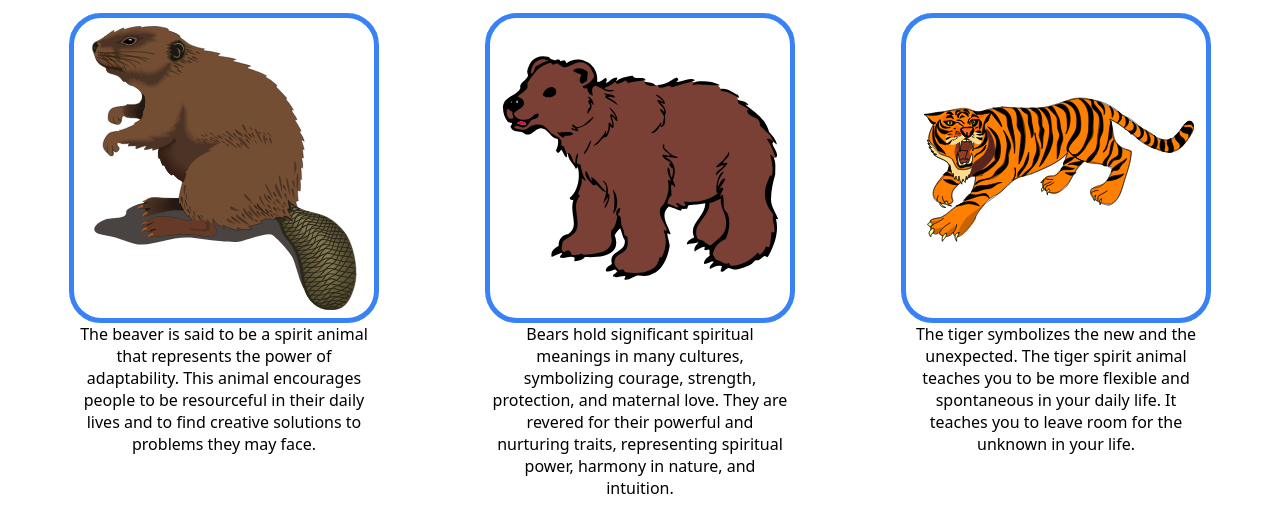
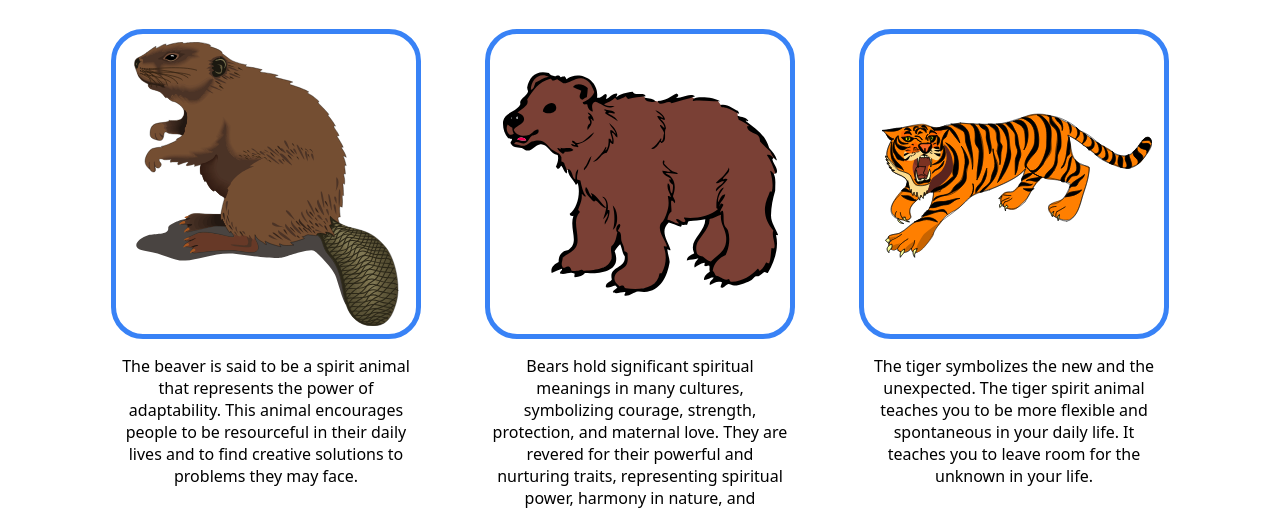
Before and after one commit to sbelliott19/odin-landing-page, a plain HTML site: page index.html in a window 1280 px wide. Shown: the part 766-1278 px from the top of the page. Drawn offline with Linux system fonts and the light colour scheme.

Commit message:
Change how info icons react to resize

```diff
--- a/style.css
+++ b/style.css
@@ -65,6 +65,7 @@ ul {
 .body {
     display: flex;
     flex-direction: column;
+    padding: 16px;
 }
 
 .body-title {
@@ -78,15 +79,16 @@ ul {
 .container {
     display: flex;
     flex-wrap: wrap;
-    gap: 32px;
+    gap: 64px;
     margin: 32px;
-    justify-content: space-around;
+    justify-content: center;
 }
 
 .info {
     display: flex;
     flex-direction: column;
     align-items: center;
+    gap: 16px;
 }
 
 .card {
@@ -107,4 +109,5 @@ ul {
 .desc {
     width: 300px;
     text-align: center;
+    margin-bottom: 32px;
 }
```
